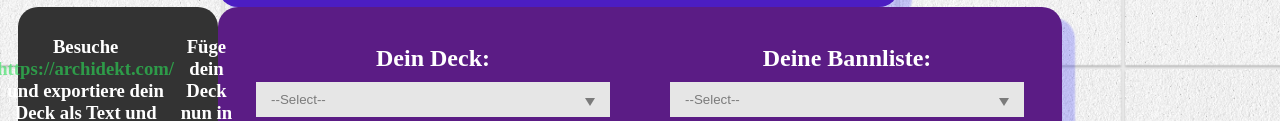
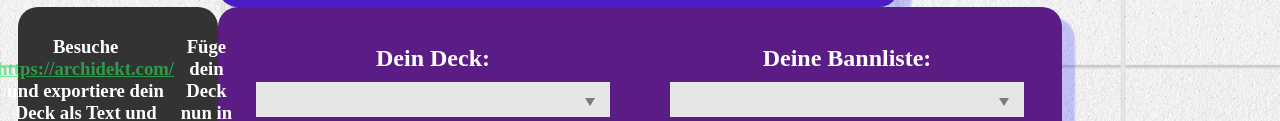
Before and after one commit to ZeltosSeb/mtg_bann, a plain HTML site: page main.html in a window 1280 px wide. Shown: the part 831-952 px from the top of the page. Drawn offline with Linux system fonts and the light colour scheme; a web font is replaced by a local one.

Commit message:
Removed select options; Foot adjusted;

```diff
--- a/main.html
+++ b/main.html
@@ -31,13 +31,7 @@
           <div class="yourDeckContainer">
             <h2 class="secondaryHeader">Dein Deck:</h2>
             <div class="select">
-              <select>
-                <option>--Select--</option>
-                <option>Hello 1</option>
-                <option>Hello 2</option>
-                <option>Hello 3</option>
-                <option>Hello 4</option>
-              </select>
+              <select id="deckSelector"></select>
               <div class="select_arrow"></div>
             </div>
           </div>
@@ -57,13 +51,7 @@
           <div class="yourDeckContainer">
             <h2 class="secondaryHeader">Deine Bannliste:</h2>
             <div class="select">
-              <select>
-                <option>--Select--</option>
-                <option>Hello 1</option>
-                <option>Hello 2</option>
-                <option>Hello 3</option>
-                <option>Hello 4</option>
-              </select>
+              <select id="banSelector"></select>
               <div class="select_arrow"></div>
             </div>
           </div>
@@ -76,9 +64,11 @@
   </body>
   <footer>
     <h3>
-      Besuche <a class="link">https://archidekt.com/</a> und exportiere dein Deck als Text
-      und wähle die Format Option "1 Card Name".
+      Besuche
+      <a class="link" href="https://archidekt.com/">https://archidekt.com/</a>
+      und exportiere dein Deck als Text und wähle die Format Option "1 Card
+      Name" aus.
     </h3>
-    <h3>Füge dein Deck nun in das Textfeld ein.</h3>
+    <h3>Füge dein Deck nun in das linke Textfeld ein.</h3>
   </footer>
 </html>
```
